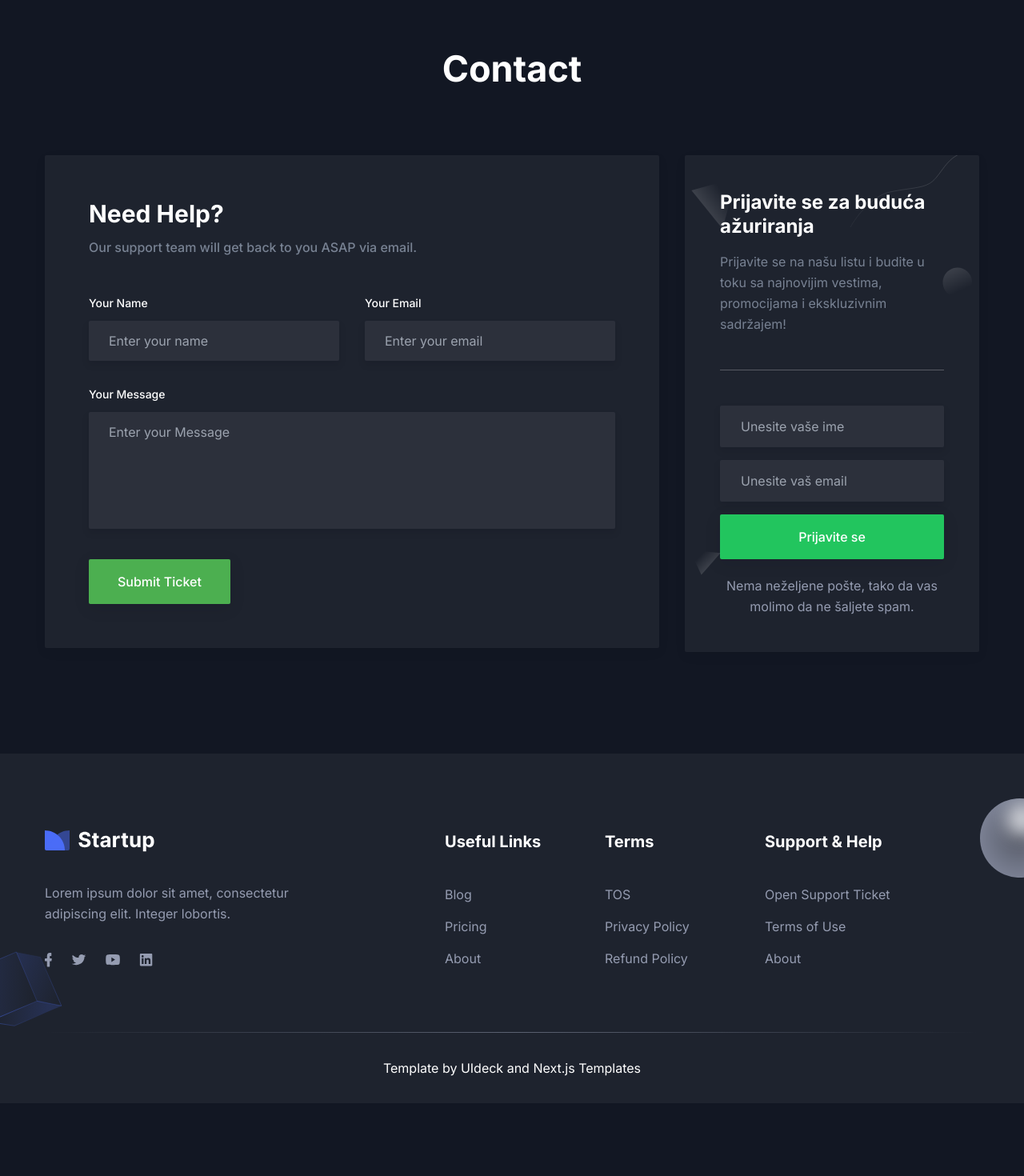
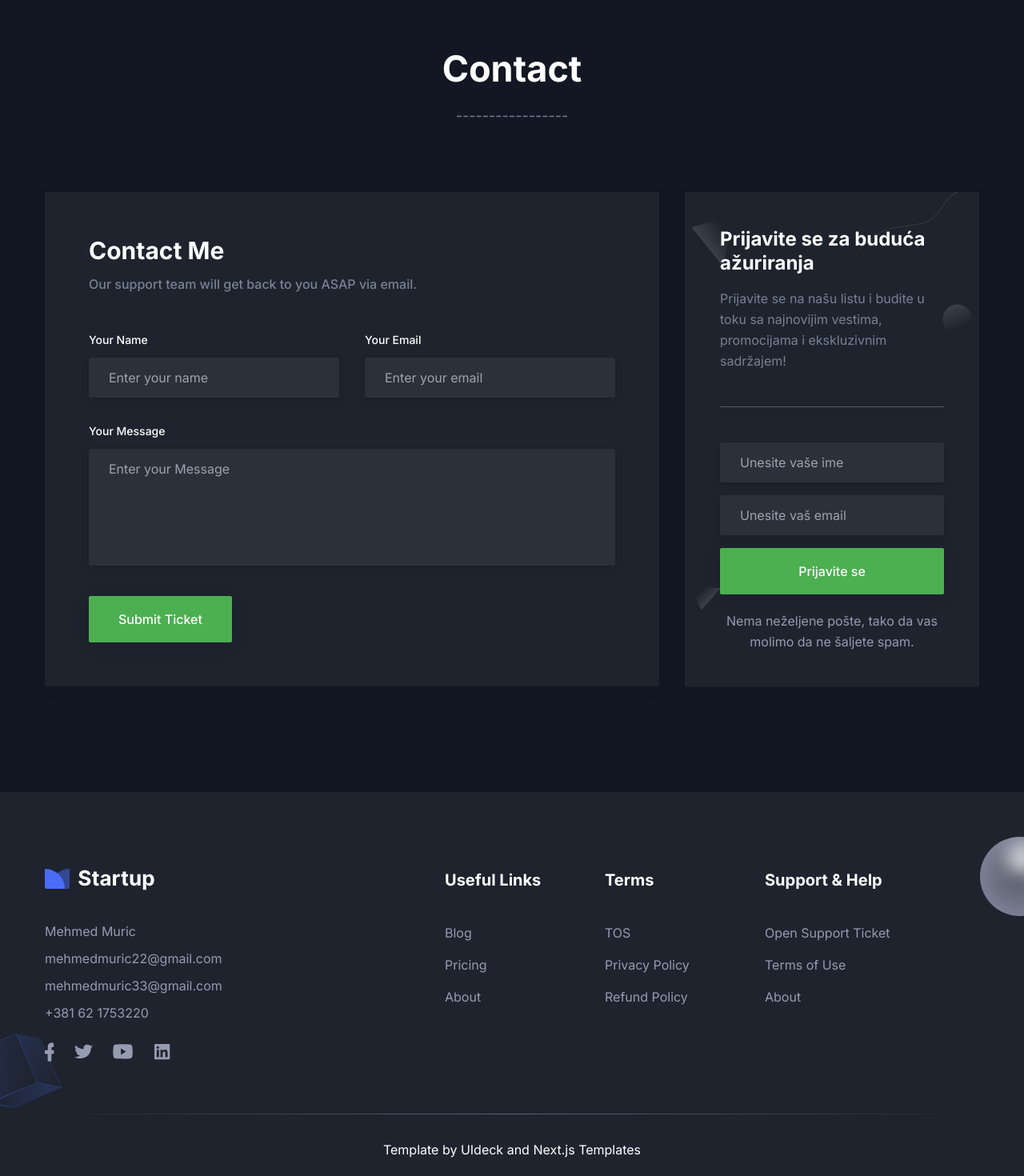
Before and after one commit to mehmedmuric/MyPorfolio, a Next.js app: page /contact in a window 1280 px wide. Shown: the part 360-1830 px from the top of the page at 80% size. Before the commit the page ends 1739 px from the top, so only its background shows below. Built offline with nearby package versions, Linux system fonts and the light colour scheme.

Commit message:
redesign

```diff
--- a/components/Blog/index.tsx
+++ b/components/Blog/index.tsx
@@ -14,7 +14,7 @@ const BlogList = () => {
 
   useEffect(() => {
     const fetchProjects = async () => {
-      const res = await fetch("/json/projects.json");
+      const res = await fetch("/data/projects.json");
       const data = await res.json();
       setProjects(data);
     };
--- a/components/Certifications/index.tsx
+++ b/components/Certifications/index.tsx
@@ -9,7 +9,7 @@ const Certifications = () => {
       <div className="container">
       <SectionTitle
           title="Certifications"
-          paragraph=""
+          paragraph="-----------------"
           center
           mb="80px"
         />
--- a/components/Contact/NewsLatterBox.tsx
+++ b/components/Contact/NewsLatterBox.tsx
@@ -21,18 +21,18 @@ const NewsLetterBox = () => {
           type="text"
           name="name"
           placeholder="Unesite vaše ime"
-          className="border-2 border-green-500 dark:text-body-color-dark dark:shadow-two mb-4 w-full rounded-sm bg-[#f8f8f8] px-6 py-3 text-base text-body-color outline-none focus:border-green-500 dark:border-transparent dark:bg-[#2C303B] dark:focus:border-green-500 dark:focus:shadow-none"
+          className="border border-mygreen dark:text-body-color-dark dark:shadow-two mb-4 w-full rounded-sm bg-[#f8f8f8] px-6 py-3 text-base text-body-color outline-none focus:border-mygreen dark:border-transparent dark:bg-[#2C303B] dark:focus:border-mygreen dark:focus:shadow-none"
         />
         <input
           type="email"
           name="email"
           placeholder="Unesite vaš email"
-          className="border-2 border-green-500 dark:text-body-color-dark dark:shadow-two mb-4 w-full rounded-sm bg-[#f8f8f8] px-6 py-3 text-base text-body-color outline-none focus:border-green-500 dark:border-transparent dark:bg-[#2C303B] dark:focus:border-green-500 dark:focus:shadow-none"
+          className="border border-mygreen dark:text-body-color-dark dark:shadow-two mb-4 w-full rounded-sm bg-[#f8f8f8] px-6 py-3 text-base text-body-color outline-none focus:border-mygreen dark:border-transparent dark:bg-[#2C303B] dark:focus:border-mygreen dark:focus:shadow-none"
         />
         <input
           type="submit"
           value="Prijavite se"
-          className="shadow-submit dark:shadow-submit-dark mb-5 flex w-full cursor-pointer items-center justify-center rounded-sm bg-green-500 px-9 py-4 text-base font-medium text-white duration-300 hover:bg-green-600"
+          className="shadow-submit dark:shadow-submit-dark mb-5 flex w-full cursor-pointer items-center justify-center rounded-sm bg-mygreen px-9 py-4 text-base font-medium text-white duration-300 hover:bg-transparent border border-mygreen hover:border-mygreen hover:text-mygreen"
         />
         <p className="dark:text-body-color-dark text-center text-base leading-relaxed text-body-color">
           Nema neželjene pošte, tako da vas molimo da ne šaljete spam.
--- a/components/Contact/index.tsx
+++ b/components/Contact/index.tsx
@@ -7,7 +7,7 @@ const Contact = () => {
       <div className="container">
       <SectionTitle
           title="Contact"
-          paragraph=""
+          paragraph="-----------------"
           center
           mb="80px"
         />
@@ -18,7 +18,7 @@ const Contact = () => {
               data-wow-delay=".15s"
             >
               <h2 className="mb-3 text-2xl font-bold text-black dark:text-white sm:text-3xl lg:text-2xl xl:text-3xl">
-                Need Help?
+                Contact Me
               </h2>
               <p className="mb-12 text-base font-medium text-body-color">
                 Our support team will get back to you ASAP via email.
@@ -67,12 +67,12 @@ const Contact = () => {
                         name="message"
                         rows={5}
                         placeholder="Enter your Message"
-                        className="border-stroke dark:text-body-color-dark dark:shadow-two w-full resize-none rounded-sm border bg-[#f8f8f8] px-6 py-3 text-base text-body-color outline-none focus:border-[#4CAF50] dark:border-transparent dark:bg-[#2C303B] dark:focus:border-[#4CAF50] dark:focus:shadow-none"
+                        className="border-stroke dark:text-body-color-dark dark:shadow-two w-full resize-none rounded-sm border bg-[#f8f8f8] px-6 py-3 text-base text-body-color outline-none focus:border-mygreen dark:border-transparent dark:bg-[#2C303B] dark:focus:border-mygreen dark:focus:shadow-none"
                       ></textarea>
                     </div>
                   </div>
                   <div className="w-full px-4">
-                    <button className="shadow-submit dark:shadow-submit-dark rounded-sm bg-[#4CAF50] px-9 py-4 text-base font-medium text-white duration-300 hover:bg-[#45a049]">
+                    <button className="shadow-submit dark:shadow-submit-dark rounded-sm bg-mygreen px-9 py-4 text-base font-medium text-white duration-300 hover:bg-transparent border border-mygreen hover:text-mygreen">
                       Submit Ticket
                     </button>
                   </div>
--- a/components/Footer/index.tsx
+++ b/components/Footer/index.tsx
@@ -29,21 +29,29 @@ const Footer = () => {
                     height={30}
                   />
                 </Link>
-                <p className="dark:text-body-color-dark mb-9 text-base leading-relaxed text-body-color">
-                  Lorem ipsum dolor sit amet, consectetur adipiscing elit.
-                  Integer lobortis.
+                <p className="dark:text-body-color-dark mb-2 text-base leading-relaxed text-body-color text-[18px]">
+                  Mehmed Muric
                 </p>
-                <div className="flex items-center">
+                <p className="dark:text-body-color-dark mb-2 text-base leading-relaxed text-body-color text-[18px]">
+                  mehmedmuric22@gmail.com
+                </p>
+                <p className="dark:text-body-color-dark mb-2 text-base leading-relaxed text-body-color text-[18px]">
+                  mehmedmuric33@gmail.com
+                </p>
+                <p className="dark:text-body-color-dark mb-6 text-base leading-relaxed text-body-color text-[18px]">
+                  +381 62 1753220
+                </p>
+                <div className="flex items-center ">
                   <a
                     href="/"
                     aria-label="social-link"
-                    className="dark:text-body-color-dark mr-6 text-body-color duration-300 hover:text-primary dark:hover:text-primary"
+                    className="dark:text-body-color-dark mr-6 text-body-color  duration-300 hover:text-mygreen dark:hover:text-mygreen"
                   >
                     <svg
-                      width="9"
-                      height="18"
+                      width="12"
+                      height="25"
                       viewBox="0 0 9 18"
-                      className="fill-current"
+                      className="fill-current "
                     >
                       <path d="M8.13643 7H6.78036H6.29605V6.43548V4.68548V4.12097H6.78036H7.79741C8.06378 4.12097 8.28172 3.89516 8.28172 3.55645V0.564516C8.28172 0.254032 8.088 0 7.79741 0H6.02968C4.11665 0 2.78479 1.58064 2.78479 3.92339V6.37903V6.94355H2.30048H0.65382C0.314802 6.94355 0 7.25403 0 7.70564V9.7379C0 10.1331 0.266371 10.5 0.65382 10.5H2.25205H2.73636V11.0645V16.7379C2.73636 17.1331 3.00273 17.5 3.39018 17.5H5.66644C5.81174 17.5 5.93281 17.4153 6.02968 17.3024C6.12654 17.1895 6.19919 16.9919 6.19919 16.8226V11.0927V10.5282H6.70771H7.79741C8.11222 10.5282 8.35437 10.3024 8.4028 9.96371V9.93548V9.90726L8.74182 7.95968C8.76604 7.7621 8.74182 7.53629 8.59653 7.31048C8.54809 7.16935 8.33016 7.02823 8.13643 7Z" />
                     </svg>
@@ -51,11 +59,11 @@ const Footer = () => {
                   <a
                     href="/"
                     aria-label="social-link"
-                    className="dark:text-body-color-dark mr-6 text-body-color duration-300 hover:text-primary dark:hover:text-primary"
+                    className="dark:text-body-color-dark mr-6 text-body-color duration-300 hover:text-mygreen dark:hover:text-mygreen"
                   >
                     <svg
-                      width="19"
-                      height="14"
+                      width="25"
+                      height="20"
                       viewBox="0 0 19 14"
                       className="fill-current"
                     >
@@ -65,11 +73,11 @@ const Footer = () => {
                   <a
                     href="/"
                     aria-label="social-link"
-                    className="dark:text-body-color-dark mr-6 text-body-color duration-300 hover:text-primary dark:hover:text-primary"
+                    className="dark:text-body-color-dark mr-6 text-body-color duration-300 hover:text-mygreen dark:hover:text-mygreen"
                   >
                     <svg
-                      width="18"
-                      height="14"
+                      width="25"
+                      height="20"
                       viewBox="0 0 18 14"
                       className="fill-current"
                     >
@@ -79,11 +87,11 @@ const Footer = () => {
                   <a
                     href="/"
                     aria-label="social-link"
-                    className="dark:text-body-color-dark text-body-color duration-300 hover:text-primary dark:hover:text-primary"
+                    className="dark:text-body-color-dark text-body-color duration-300 hover:text-mygreen dark:hover:text-mygreen"
                   >
                     <svg
-                      width="17"
-                      height="16"
+                      width="25"
+                      height="20"
                       viewBox="0 0 17 16"
                       className="fill-current"
                     >
@@ -103,7 +111,7 @@ const Footer = () => {
                   <li>
                     <a
                       href="/blogs"
-                      className="dark:text-body-color-dark mb-4 inline-block text-base text-body-color duration-300 hover:text-primary dark:hover:text-primary"
+                      className="dark:text-body-color-dark mb-4 inline-block text-base text-body-color duration-300 hover:text-mygreen dark:hover:text-mygreen"
                     >
                       Blog
                     </a>
@@ -111,7 +119,7 @@ const Footer = () => {
                   <li>
                     <a
                       href="/pricing"
-                      className="dark:text-body-color-dark mb-4 inline-block text-base text-body-color duration-300 hover:text-primary dark:hover:text-primary"
+                      className="dark:text-body-color-dark mb-4 inline-block text-base text-body-color duration-300 hover:text-mygreen dark:hover:text-mygreen"
                     >
                       Pricing
                     </a>
@@ -119,7 +127,7 @@ const Footer = () => {
                   <li>
                     <a
                       href="/about"
-                      className="dark:text-body-color-dark mb-4 inline-block text-base text-body-color duration-300 hover:text-primary dark:hover:text-primary"
+                      className="dark:text-body-color-dark mb-4 inline-block text-base text-body-color duration-300 hover:text-mygreen dark:hover:text-mygreen"
                     >
                       About
                     </a>
@@ -137,7 +145,7 @@ const Footer = () => {
                   <li>
                     <a
                       href="/"
-                      className="dark:text-body-color-dark mb-4 inline-block text-base text-body-color duration-300 hover:text-primary dark:hover:text-primary"
+                      className="dark:text-body-color-dark mb-4 inline-block text-base text-body-color duration-300 hover:text-mygreen dark:hover:text-mygreen"
                     >
                       TOS
                     </a>
@@ -145,7 +153,7 @@ const Footer = () => {
                   <li>
                     <a
                       href="/"
-                      className="dark:text-body-color-dark mb-4 inline-block text-base text-body-color duration-300 hover:text-primary dark:hover:text-primary"
+                      className="dark:text-body-color-dark mb-4 inline-block text-base text-body-color duration-300 hover:text-mygreen dark:hover:text-mygreen"
                     >
                       Privacy Policy
                     </a>
@@ -153,7 +161,7 @@ const Footer = () => {
                   <li>
                     <a
                       href="/"
-                      className="dark:text-body-color-dark mb-4 inline-block text-base text-body-color duration-300 hover:text-primary dark:hover:text-primary"
+                      className="dark:text-body-color-dark mb-4 inline-block text-base text-body-color duration-300 hover:text-mygreen dark:hover:text-mygreen"
                     >
                       Refund Policy
                     </a>
@@ -171,7 +179,7 @@ const Footer = () => {
                   <li>
                     <a
                       href="/contact"
-                      className="dark:text-body-color-dark mb-4 inline-block text-base text-body-color duration-300 hover:text-primary dark:hover:text-primary"
+                      className="dark:text-body-color-dark mb-4 inline-block text-base text-body-color duration-300 hover:text-mygreen dark:hover:text-mygreen"
                     >
                       Open Support Ticket
                     </a>
@@ -179,7 +187,7 @@ const Footer = () => {
                   <li>
                     <a
                       href="/"
-                      className="dark:text-body-color-dark mb-4 inline-block text-base text-body-color duration-300 hover:text-primary dark:hover:text-primary"
+                      className="dark:text-body-color-dark mb-4 inline-block text-base text-body-color duration-300 hover:text-mygreen dark:hover:text-mygreen"
                     >
                       Terms of Use
                     </a>
@@ -187,7 +195,7 @@ const Footer = () => {
                   <li>
                     <a
                       href="/about"
-                      className="dark:text-body-color-dark mb-4 inline-block text-base text-body-color duration-300 hover:text-primary dark:hover:text-primary"
+                      className="dark:text-body-color-dark mb-4 inline-block text-base text-body-color duration-300 hover:text-mygreen dark:hover:text-mygreen"
                     >
                       About
                     </a>
--- a/components/Header/menuData.tsx
+++ b/components/Header/menuData.tsx
@@ -15,13 +15,13 @@ const menuData: Menu[] = [
   },
   {
     id: 33,
-    title: "Blog",
-    path: "/blog",
+    title: "Projects",
+    path: "/projects",
     newTab: false,
   },
   {
     id: 3,
-    title: "Support",
+    title: "Contact",
     path: "/contact",
     newTab: false,
   },
--- a/tailwind.config.js
+++ b/tailwind.config.js
@@ -47,6 +47,7 @@ module.exports = {
         stroke: "#E3E8EF",
         "stroke-dark": "#353943",
         "bg-color-dark": "#171C28",
+        mygreen: "#4CAF50",
       },
 
       boxShadow: {
```
Also changed, not shown: public/data/projects.json (renamed from public/json/projects.json).
